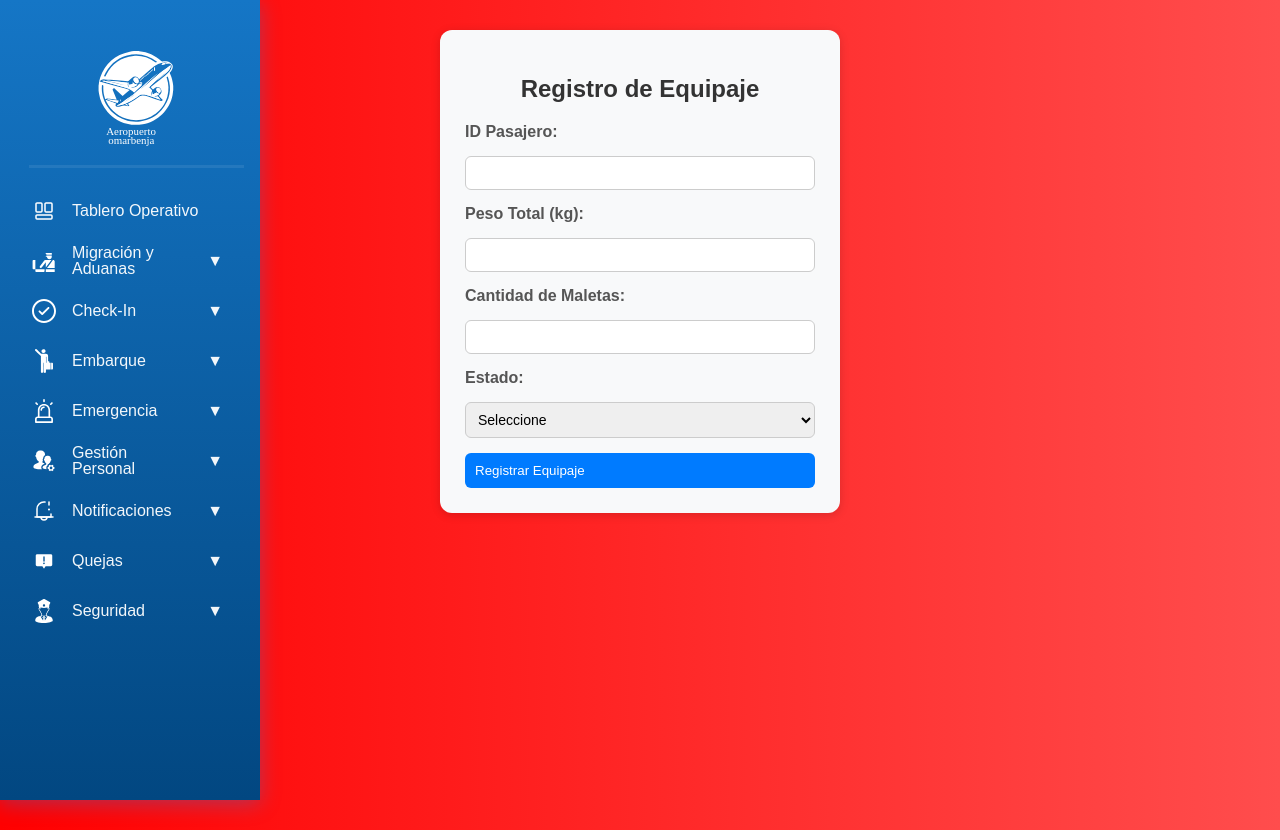
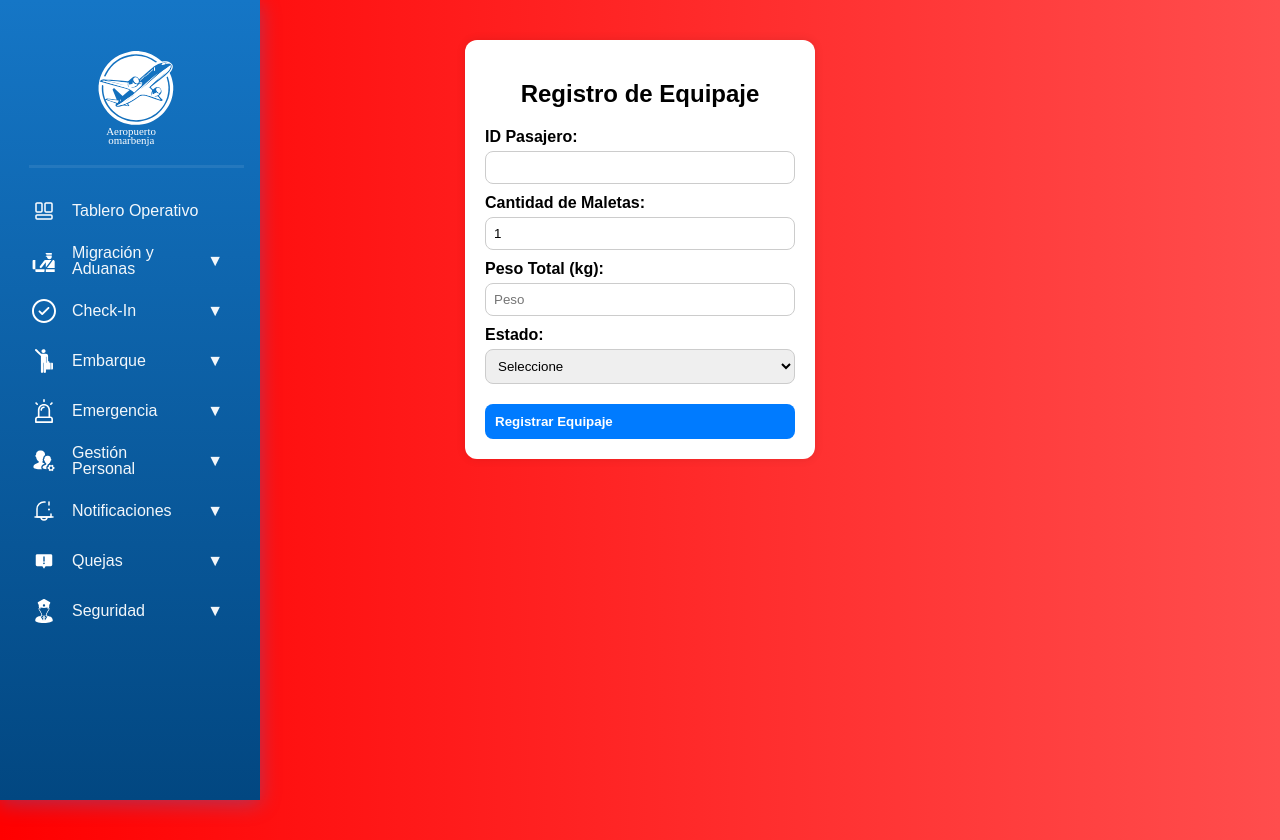
Before and after one commit to omartorresg/airport, a React (Create React App) app in the folder p_aeroayuda/: page /paginas/RegistroMaleta in a window 1280 px wide. Built offline with nearby package versions, Linux system fonts and the light colour scheme.

Commit message:
avances modulo checkin

```diff
--- a/p_aeroayuda/src/SupabaseClient.ts
+++ b/p_aeroayuda/src/SupabaseClient.ts
@@ -2,7 +2,7 @@
 import { createClient } from '@supabase/supabase-js'
 
 const supabaseUrl = 'https://rosxxkedrmzatqomingk.supabase.co'
-const supabaseKey = 'eyJhbGciOiJIUzI1NiIsInR5cCI6IkpXVCJ9.eyJpc3MiOiJzdXBhYmFzZSIsInJlZiI6InJvc3h4a2Vkcm16YXRxb21pbmdrIiwicm9sZSI6ImFub24iLCJpYXQiOjE3NTI0NDE1MDYsImV4cCI6MjA2ODAxNzUwNn0.6OFLaWOkFidfF-_7yl1ObLsrE3wzbqKiA1xqX_y-dRU'
+const supabaseKey = "eyJhbGciOiJIUzI1NiIsInR5cCI6IkpXVCJ9.eyJpc3MiOiJzdXBhYmFzZSIsInJlZiI6InJvc3h4a2Vkcm16YXRxb21pbmdrIiwicm9sZSI6ImFub24iLCJpYXQiOjE3NTI0NDE1MDYsImV4cCI6MjA2ODAxNzUwNn0.6OFLaWOkFidfF-_7yl1ObLsrE3wzbqKiA1xqX_y-dRU"
 
 export const supabase = createClient(supabaseUrl, supabaseKey)
 
--- a/p_aeroayuda/src/paginas/Comunicacion.tsx
+++ b/p_aeroayuda/src/paginas/Comunicacion.tsx
@@ -1,6 +1,6 @@
 import React, { useState } from 'react';
 import '../styles/comunicacion.css';
-import mapa from '../assets/mapa_aeropuerto.png';
+
 
 const ComunicacionEmergencia = () => {
   const [mensajes, setMensajes] = useState([
@@ -20,10 +20,10 @@ const ComunicacionEmergencia = () => {
   return (
     <div className="contenedor-comunicacion">
       <h1 className="titulo-comunicacion">Comunicación en Emergencia</h1>
-
+{/*
       <div className="mapa-contenedor">
         <img src={mapa} alt="Mapa del aeropuerto" className="mapa-img" />
-      </div>
+      </div>    */}
 
       <div className="chat-contenedor">
         <div className="chat-mensajes">
--- a/p_aeroayuda/src/paginas/GeneracionPaseAbordaje.tsx
+++ b/p_aeroayuda/src/paginas/GeneracionPaseAbordaje.tsx
@@ -25,6 +25,7 @@ export default function PaseAbordaje() {
   };
 
   return (
+  <div className="pagina-pase">
     <div className="pase-abordaje-container">
       <h2>Generar Pase de Abordaje</h2>
       <input
@@ -32,12 +33,15 @@ export default function PaseAbordaje() {
         value={idTicket}
         onChange={(e) => setIdTicket(e.target.value)}
       />
-      <button onClick={buscarTicket}>Buscar</button>
+      <button onClick={buscarTicket}>Buscar y Generar</button>
 
       {boleto && (
         <div className="pase">
           <h3>Pase de Abordaje</h3>
-          <p>Pasajero: {boleto.pasajero.persona.nombre} {boleto.pasajero.persona.apellido}</p>
+          <p>
+            Pasajero: {boleto.pasajero.persona.nombre}{" "}
+            {boleto.pasajero.persona.apellido}
+          </p>
           <p>Origen: {boleto.vuelo.origen}</p>
           <p>Destino: {boleto.vuelo.destino}</p>
           <p>Hora Abordaje: {boleto.vuelo.hora_abordaje}</p>
@@ -45,5 +49,7 @@ export default function PaseAbordaje() {
         </div>
       )}
     </div>
-  );
+  </div>
+);
+
 }
--- a/p_aeroayuda/src/paginas/RegistroMaleta.tsx
+++ b/p_aeroayuda/src/paginas/RegistroMaleta.tsx
@@ -1,30 +1,50 @@
-import React, { useState } from 'react';
-import { supabase } from '../SupabaseClient'; // Ajusta la ruta según tu estructura
+import React, { useState, useEffect } from 'react';
+import { supabase } from '../SupabaseClient';
 import '../styles/RegistroMaleta.css';
 
 export default function RegistroEquipaje() {
   const [formData, setFormData] = useState({
     idPasajero: '',
-    pesoTotal: '',
-    cantidad: '',
+    cantidad: '1',
     estado: '',
   });
 
+  const [pesos, setPesos] = useState<string[]>(['']);
   const [mensaje, setMensaje] = useState('');
 
   const handleChange = (e: React.ChangeEvent<HTMLInputElement | HTMLSelectElement>) => {
     setFormData({ ...formData, [e.target.name]: e.target.value });
+
+    if (e.target.name === 'cantidad') {
+      const cantidad = parseInt(e.target.value);
+      if (!isNaN(cantidad) && cantidad > 0) {
+        const nuevosPesos = Array.from({ length: cantidad }, (_, i) => pesos[i] || '');
+        setPesos(nuevosPesos);
+      }
+    }
+  };
+
+  const handlePesoChange = (index: number, value: string) => {
+    const nuevosPesos = [...pesos];
+    nuevosPesos[index] = value;
+    setPesos(nuevosPesos);
+  };
+
+  const calcularPesoTotal = () => {
+    return pesos.reduce((total, peso) => total + (parseFloat(peso) || 0), 0);
   };
 
   const handleSubmit = async (e: React.FormEvent) => {
     e.preventDefault();
 
-    const { idPasajero, pesoTotal, cantidad, estado } = formData;
+    const pesoTotal = calcularPesoTotal();
+
+    const { idPasajero, cantidad, estado } = formData;
 
     const { error } = await supabase.from('equipaje').insert([
       {
         id_pasajero: parseInt(idPasajero),
-        peso_total: parseFloat(pesoTotal),
+        peso_total: pesoTotal,
         cantidad: parseInt(cantidad),
         estado: estado,
       },
@@ -37,10 +57,10 @@ export default function RegistroEquipaje() {
       setMensaje('✅ Equipaje registrado con éxito');
       setFormData({
         idPasajero: '',
-        pesoTotal: '',
-        cantidad: '',
+        cantidad: '1',
         estado: '',
       });
+      setPesos(['']);
     }
   };
 
@@ -49,13 +69,53 @@ export default function RegistroEquipaje() {
       <h2>Registro de Equipaje</h2>
       <form onSubmit={handleSubmit}>
         <label>ID Pasajero:</label>
-        <input type="number" name="idPasajero" value={formData.idPasajero} onChange={handleChange} required />
-
-        <label>Peso Total (kg):</label>
-        <input type="number" name="pesoTotal" step="0.01" value={formData.pesoTotal} onChange={handleChange} required />
+        <input
+          type="number"
+          name="idPasajero"
+          value={formData.idPasajero}
+          onChange={handleChange}
+          required
+        />
 
         <label>Cantidad de Maletas:</label>
-        <input type="number" name="cantidad" value={formData.cantidad} onChange={handleChange} required />
+        <input
+          type="number"
+          name="cantidad"
+          min="1"
+          value={formData.cantidad}
+          onChange={handleChange}
+          required
+        />
+
+        {parseInt(formData.cantidad) > 1 ? (
+          <>
+            <label>Peso por Maleta (kg):</label>
+            {pesos.map((peso, index) => (
+              <input
+                key={index}
+                type="number"
+                step="0.01"
+                placeholder={`Maleta ${index + 1}`}
+                value={peso}
+                onChange={(e) => handlePesoChange(index, e.target.value)}
+                required
+              />
+            ))}
+            <p className="peso-total">Peso Total: {calcularPesoTotal()} kg</p>
+          </>
+        ) : (
+          <>
+            <label>Peso Total (kg):</label>
+            <input
+              type="number"
+              step="0.01"
+              placeholder="Peso"
+              value={pesos[0] || ''}
+              onChange={(e) => handlePesoChange(0, e.target.value)}
+              required
+            />
+          </>
+        )}
 
         <label>Estado:</label>
         <select name="estado" value={formData.estado} onChange={handleChange} required>
--- a/p_aeroayuda/src/styles/GeneracionPasesAbordaje.css
+++ b/p_aeroayuda/src/styles/GeneracionPasesAbordaje.css
@@ -1,14 +1,18 @@
+.pagina-pase {
+  display: flex;
+  justify-content: center;
+  align-items: center; /* ahora se centra verticalmente también */
+  min-height: 100vh;
+  margin-left: 250px; /* espacio del sidebar */
+  background-color: #f44336; /* o tu fondo rojo degradado */
+}
+
 .pase-abordaje-container {
   padding: 20px;
   background: #f5fbff;
   border-radius: 10px;
   width: 400px;
-    margin: auto;
-    box-shadow: 0px 0px 10px rgba(0,0,0,0.1);
-  }
-
-  .pase-abordaje-container h2 {
-    text-align: center;
+  box-shadow: 0px 0px 10px rgba(0, 0, 0, 0.1);
 }
 
 .pase-abordaje-container input {
@@ -41,3 +45,27 @@
 .pase p {
   margin: 5px 0;
 }
+
+
+  .pase-abordaje-container button {
+    margin-top: 10px;
+    width: 100%;
+    padding: 10px;
+    border: none;
+    background-color: #0066cc;
+    color: white;
+    border-radius: 8px;
+    cursor: pointer;
+  }
+
+  .pase {
+    background-color: #fff;
+    margin-top: 20px;
+    padding: 15px;
+    border: 1px solid #ddd;
+    border-radius: 10px;
+  }
+
+  .pase p {
+    margin: 5px 0;
+  }
--- a/p_aeroayuda/src/styles/RegistroMaleta.css
+++ b/p_aeroayuda/src/styles/RegistroMaleta.css
@@ -1,53 +1,53 @@
 .registro-equipaje-container {
-    width: 400px;
-    margin: 30px auto;
-    padding: 25px;
-    background-color: #f8f9fa;
+  background-color: #ffffff;
+  padding: 20px;
   border-radius: 12px;
-    box-shadow: 0 2px 10px rgba(0, 0, 0, 0.15);
+  width: 350px;
+  margin: 40px auto;
+  box-shadow: 0 0 10px rgba(0, 0, 0, 0.1);
 }
 
 .registro-equipaje-container h2 {
   text-align: center;
   margin-bottom: 20px;
-    color: #333;
 }
 
-  form {
-    display: flex;
-    flex-direction: column;
-    gap: 15px;
+.registro-equipaje-container label {
+  display: block;
+  margin-top: 10px;
+  font-weight: bold;
 }
 
-  label {
-    font-weight: bold;
-    color: #555;
+.registro-equipaje-container input,
+.registro-equipaje-container select {
+  width: 100%;
+  padding: 8px;
+  margin-top: 5px;
+  border: 1px solid #ccc;
+  border-radius: 8px;
 }
 
-  input, select {
-    padding: 8px;
-    border: 1px solid #ccc;
-    border-radius: 6px;
-    font-size: 14px;
+.registro-equipaje-container button {
+  width: 100%;
+  margin-top: 20px;
+  padding: 10px;
+  background-color: #007bff;
+  color: white;
+  border: none;
+  border-radius: 8px;
+  font-weight: bold;
+  cursor: pointer;
 }
 
-  button {
-    background-color: #007bff;
-    color: white;
-    padding: 10px;
-    border: none;
-    border-radius: 6px;
-    cursor: pointer;
-    transition: background-color 0.3s ease;
-  }
-
-  button:hover {
-    background-color: #0056b3;
+.peso-total {
+  margin-top: 10px;
+  font-weight: bold;
+  color: #333;
+  text-align: center;
 }
 
 .mensaje {
   margin-top: 15px;
   text-align: center;
   font-weight: bold;
-    color: #007bff;
 }
--- a/p_aeroayuda/src/styles/comunicacion.css
+++ b/p_aeroayuda/src/styles/comunicacion.css
@@ -1,7 +1,7 @@
 .mapa-imagen {
   width: 100%;
   height: 350px;
-  background-image: url('/mapa_aeropuerto.png'); /* Coloca la imagen en /public */
+
   background-size: cover;
   background-position: center;
   position: relative;
--- a/p_aeroayuda/src/styles/tablero.css
+++ b/p_aeroayuda/src/styles/tablero.css
@@ -5,48 +5,42 @@ body {
   background-size: cover;
 }
 
+
+.contenedor {
+  width: 100%;
+  display: block;
+  box-sizing: border-box;
+  margin-top: 15px;
+}
+
+.contenedor-tablero {
+  width: 800px;
+  margin-left: calc(34%); /* 125px es la mitad del sidebar */
+  transform: translateX(-50%);
+  padding: 30px;
+  background-color: white;
+  border-radius: 10px;
+  box-shadow: 0 4px 20px rgba(0, 140, 255, 0.3);
+  box-sizing: border-box;
+  display: flex;
+  flex-direction: column;
+  gap: 40px;
+}
+
 .titulo-tablero {
   text-align: center;
   font-size: 18px;
-transform: translateX(150px);
   color: white;
   font-weight: bold;
   border-bottom: 4px solid #008cff;
   padding-bottom: 0px;
   width: fit-content;
-  margin-left: 550px;
-  margin-top: 30px;
+  margin: 30px auto 0 auto; /* Centrado */
+  transform: none;
 }
 
-.titulo-tablero h1 {
-  margin-bottom: 10px;
-  line-height: 1.1;
-}
 
-.contenedor {
-  display: flex;
-  justify-content: flex-start;
-  align-items: flex-start;
-  min-height: 100vh;
-  padding: 10px 40px 20px 40px;
-  box-sizing: border-box;
-  margin-top: 40px;
-}
-
-.contenedor-tablero {
-  display: flex;
-  flex-direction: column;
-  gap: 40px;
-  padding: 30px;
-  background-color: white;
-  border-radius: 10px;
-  box-shadow: 0 4px 20px rgba(0, 140, 255, 0.3);
-  width: 800px;
-  box-sizing: border-box;
-margin-right: 500px;
-}
-
-.contenedor-estadisticas{
+.contenedor-estadisticas {
   display: flex;
   flex-direction: row;
   gap: 150px;
```
Also changed, not shown: p_aeroayuda/src/paginas/Login.tsx (+43 -6 lines). Lines whose indentation alone changed are shown as unchanged.
